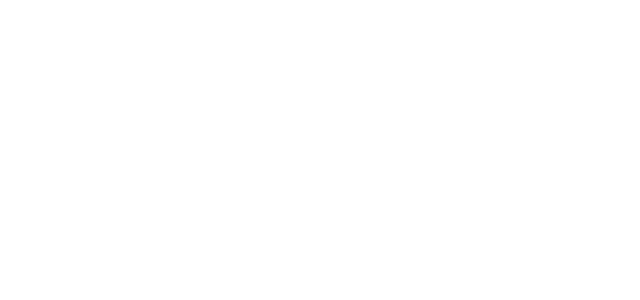
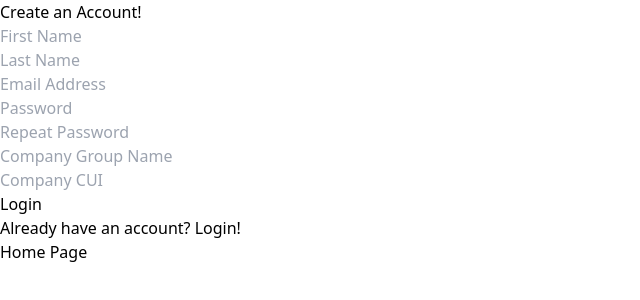
Before and after one commit to R0bert196/Aibestt, a React (Create React App) app in the folder frontend/: page /register in a window 1280 px wide. Before the commit this address had no page. Shown: the top 300 px of the page, without its empty margins (0-640 px from the left). Built offline with nearby package versions, Linux system fonts and the light colour scheme.

Commit message:
Create register error and home pages

```diff
--- a/frontend/src/App.js
+++ b/frontend/src/App.js
@@ -1,13 +1,18 @@
 import { BrowserRouter as Router, Routes, Route, Link } from 'react-router-dom';
 import Login from './pages/Login';
-
+import Register from './pages/Register';
+import HomePage from './pages/HomePage';
+import ErrorPage from './pages/ErrorPage';
 
 function App() {
   return (
     <Router>
 
       <Routes>
-        <Route path='/' element={<Login />}/>
+        <Route path='/' element={<HomePage />} exact />
+        <Route path='/login' element={<Login />} />
+        <Route path='/register' element={<Register />} />
+        <Route path='*' element={<ErrorPage />} />
       </Routes>
 
     </Router>
--- /dev/null
+++ b/frontend/src/components/RegisterForm.jsx
@@ -0,0 +1,42 @@
+function RegisterForm() {
+  return (
+    <>
+    <form action="localhost:4000/users" method="post">
+        <div>
+          <div>
+            <input type="text" placeholder="First Name"  name="first-name" id="first-name"/>
+          </div>
+          <div>
+            <input type="text" placeholder="Last Name" name="last-name"  id="last-name"/>
+          </div>
+        </div>
+        <div>
+          <div>
+            <input type="email" placeholder="Email Address" name="email" id="email" />
+          </div>
+        </div>
+        <div>
+          <div>
+            <input type="password" placeholder="Password" name="password" id="password" />
+          </div>
+          <div>
+            <input type="password" placeholder="Repeat Password" name="repeat-password" id="repeat-password" />
+          </div>
+        </div>
+        <div>
+          <div>
+            <input type="text" placeholder="Company Group Name" name="company-group-name" id="company-group-name"/>
+          </div>
+          <div>
+            <input type="text" placeholder="Company CUI" name="company-cui" id="company-cui" />
+          </div>
+        </div>
+        <div>
+          <button type="submit">Login</button>
+        </div>
+      </form>
+    </>
+  )
+}
+
+export default RegisterForm
--- a/frontend/src/components/RegisterSection.jsx
+++ b/frontend/src/components/RegisterSection.jsx
@@ -1,11 +1,16 @@
+import { Link } from 'react-router-dom';
+
 function RegisterSection() {
   return (
       <>
-          <div>
-              <a href="#">Forgot Password?</a>
-          </div>
-          <div>
-              <a href="#">Create an Account!</a>
+        <div>
+          <a href="#">Forgot Password?</a>
+        </div>
+        <div>
+          <Link to='/register'>Create an Account!</Link>
+        </div>
+        <div>
+          <Link to='/'>Back</Link>
         </div>
       </>
   )
--- /dev/null
+++ b/frontend/src/pages/ErrorPage.jsx
@@ -0,0 +1,12 @@
+import { Link } from 'react-router-dom';
+
+function ErrorPage() {
+  return (
+      <div>
+          <h1>Error</h1>
+          <h2><Link to='/'>Home Page</Link></h2>
+      </div>
+  )
+}
+
+export default ErrorPage
--- /dev/null
+++ b/frontend/src/pages/HomePage.jsx
@@ -0,0 +1,16 @@
+import { Link } from 'react-router-dom';
+
+function HomePage() {
+  return (
+      <>
+        <div>
+            <Link to='/login'>Login</Link>
+          </div>
+          <div>
+              <Link to='/register'>Register</Link>
+          </div>
+      </>
+  )
+}
+
+export default HomePage
--- /dev/null
+++ b/frontend/src/pages/Register.jsx
@@ -0,0 +1,22 @@
+import RegisterForm from "../components/RegisterForm";
+import { Link } from 'react-router-dom';
+
+
+function Register() {
+  return (
+      <>
+      <h1>Create an Account!</h1>
+      <RegisterForm />
+      <>
+        <div>
+          <Link to='/login'>Already have an account? Login!</Link>
+        </div>
+        <div>
+          <Link to='/'>Home Page</Link>
+        </div>
+      </>
+      </>
+  )
+}
+
+export default Register
```
